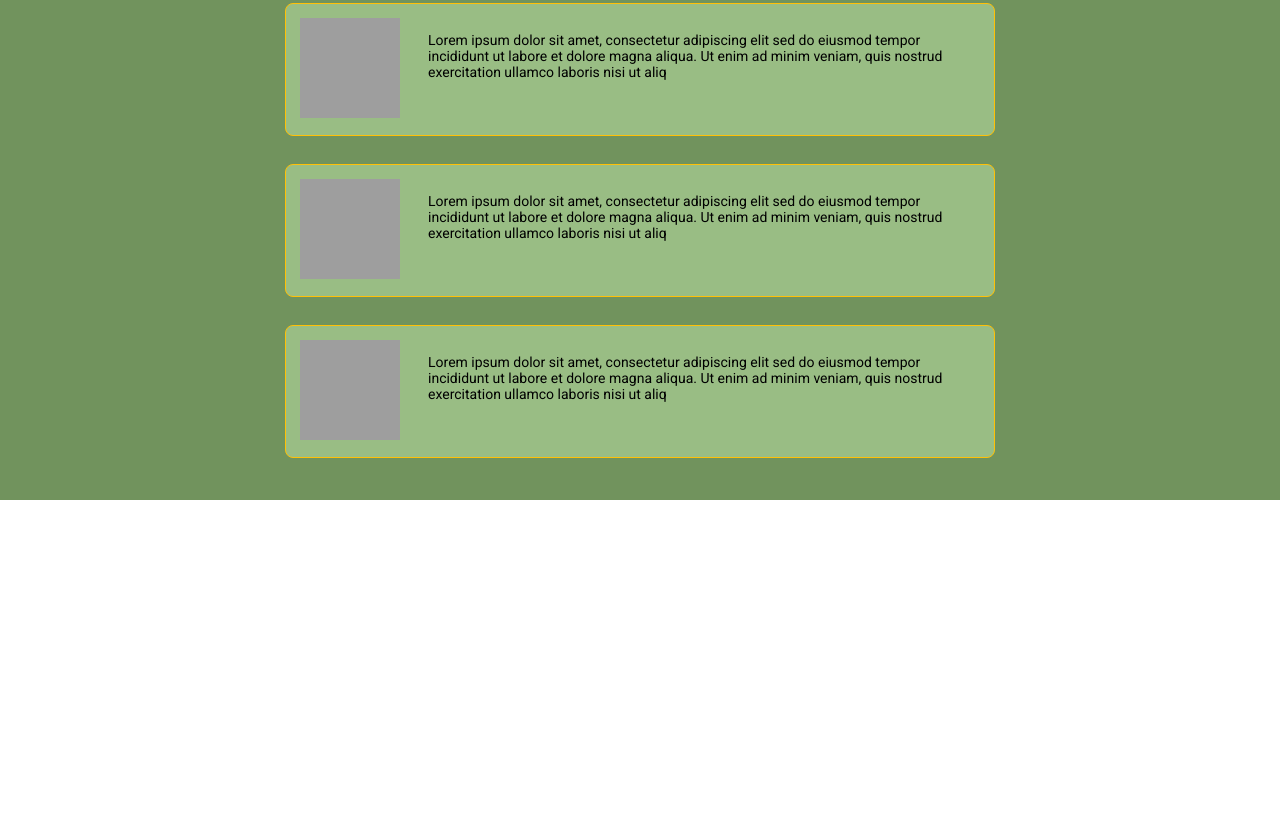
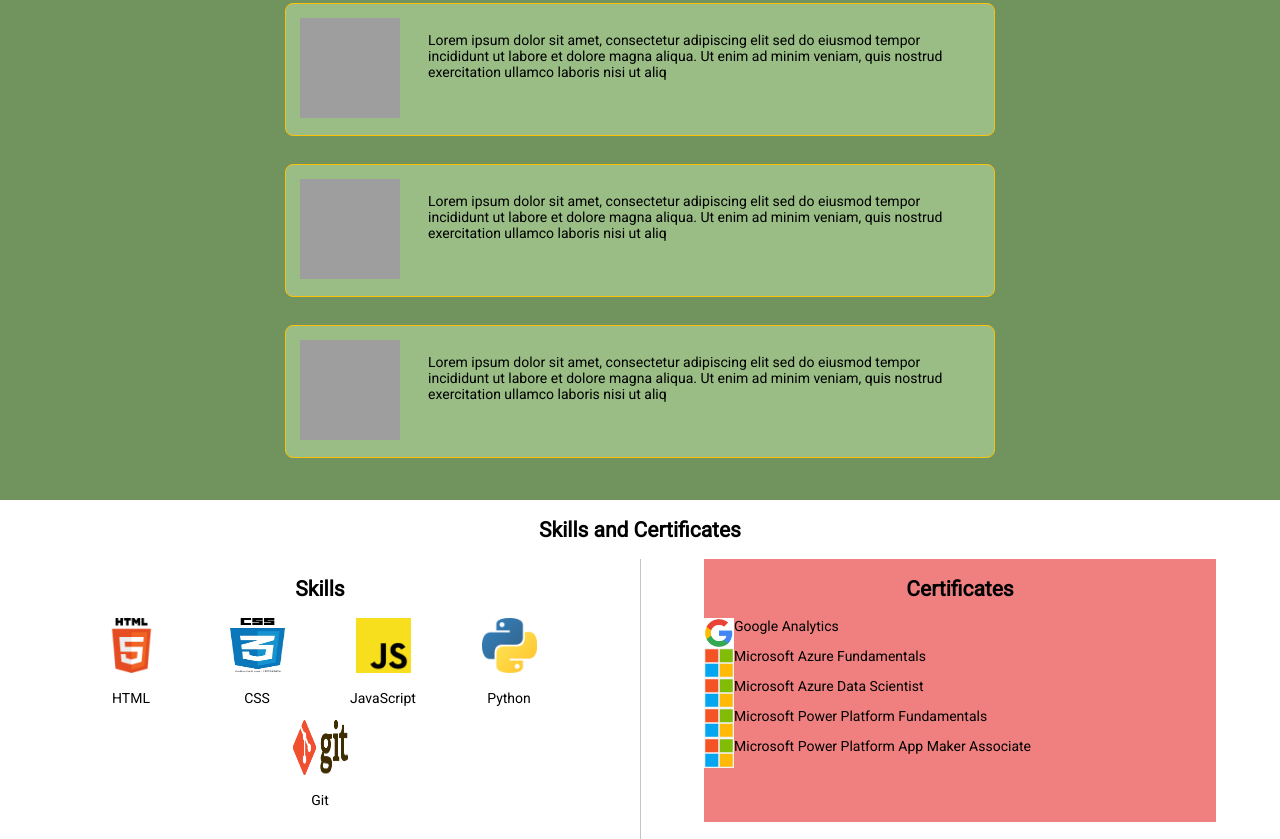
Before and after one commit to Priscilla-B/HNG-Stage-2-Resume-Web-Page, a plain HTML site: page resume-page/index.html in a window 1280 px wide. Shown: the part 1180-2019 px from the top of the page. Before the commit the page ends 1680 px from the top, so only its background shows below. Drawn offline with Linux system fonts and the light colour scheme; grey boxes are pictures that could not be loaded.

Commit message:
initial style and structure for skills and certificates section

```diff
--- a/resume-page/assets/styles.css
+++ b/resume-page/assets/styles.css
@@ -186,6 +186,78 @@ padding-bottom: 1rem;
     flex-grow: 1;
 }
 
+
+/* ======= Skills and Certs ======= */
+
+.skills-and-certs{
+    display: flex;
+}
+.sub-section-titles{
+    text-align: center;
+}
+
+.skills-section{
+    flex-grow: 1;
+    max-width: 40%;
+    margin: 0 5%;
+}
+
+.skills-container{
+    display: flex;
+    justify-content: center;
+    flex-wrap: wrap;
+    align-self: center;
+}
+
+
+.skills-item{
+    flex-grow: 1;
+    text-align: center;
+    flex-basis: 80%;
+    max-width: 5rem;
+    margin: 0 2rem;
+}
+
+.skills-logos{
+    width: 55px;
+    height: 55px;
+}
+
+
+.vertical-line{
+    border-left: 1px solid #C4C4C4;
+    height: 20rem;
+    position: absolute;
+    left: 50%;
+    flex-grow: 1;
+}
+
+.certs-section{
+    margin: 0 5%;
+    flex-grow: 1;
+    background-color:lightcoral;
+    max-width: 40%;
+    align-items: left;
+}
+
+.certs{
+    display: block;
+    text-align: center;
+}
+.cert-container{
+    display: flex;
+}
+.cert-item{
+    flex-grow: inherit;
+}
+.certs-logos{
+    width: 30px;
+    height: 30px;
+}
+
+
+
+
 /* ======== for smaller screens(750 and below) ======== */
 @media screen and (max-width:750px){
     .nav-handler{
--- a/resume-page/index.html
+++ b/resume-page/index.html
@@ -94,9 +94,71 @@
                         </div>
                     </div>
 
+                </div>
+            </section>
+
+            <section>
+                <h1 class = "section-titles">Skills and Certificates</h1>
+
+                <div class = "skills-and-certs">
+
+                    <div class = "skills-section">
+                        <h2 class="sub-section-titles">Skills</h2>
+
+                        <div class="skills-container">
+                            <div class = "skills-item">
+                                <img src="assets/imgs/html.png" alt="" class="skills-logos">
+                                <p>HTML</p>
+                            </div>
+                            <div class = "skills-item">
+                                <img src="assets/imgs/css.jpg" alt="" class="skills-logos">
+                                <p>CSS</p>
+                            </div>
+                            <div class = "skills-item">
+                                <img src="assets/imgs/js.png" alt="" class="skills-logos">
+                                <p>JavaScript</p>
+                            </div>
+                            <div class = "skills-item">
+                                <img src="assets/imgs/python.png" alt="" class="skills-logos">
+                                <p>Python</p>
+                            </div>
+                            <div class = "skills-item">
+                                <img src="assets/imgs/git.png" alt="" class="skills-logos">
+                                <p>Git</p>
+                            </div>
+                    </div>
+                </div>
+
+                    <div class="vertical-line"></div>
+
+
+                    <div class = "certs-section">
+                        <h2 class = "sub-section-titles">Certificates</h2>
+                        <div class = "certs">
+                            <div class="cert-container">
+                                <img src="assets/imgs/google.png" alt="" class= "certs-logos" class="cert-item">
+                                <a href="" class="cert-item">Google Analytics</a>
+                            </div>
+                            <div class="cert-container">
+                                <img src="assets/imgs/microsoft.png" alt="" class="certs-logos" class="cert-item">
+                                <a href="" class="cert-item">Microsoft Azure Fundamentals</a>
+                            </div>
+                            <div class="cert-container">
+                                <img src="assets/imgs/microsoft.png" alt="" class="certs-logos" class="cert-item">
+                                <a href="" class="cert-item">Microsoft Azure Data Scientist</a>
+                            </div>
+                            <div class="cert-container">
+                                <img src="assets/imgs/microsoft.png" alt="" class="certs-logos" class="cert-item">
+                                <a href="" class="cert-item">Microsoft Power Platform Fundamentals</a>
+                            </div>
+                            <div class="cert-container">
+                                <img src="assets/imgs/microsoft.png" alt="" class="certs-logos" class="cert-item">
+                                <a href="" class="cert-item">Microsoft Power Platform App Maker Associate</a>
+                            </div>
+                        </div>
+                    </div>
 
                 </div>
-
 
             </section>
         </main>
```
